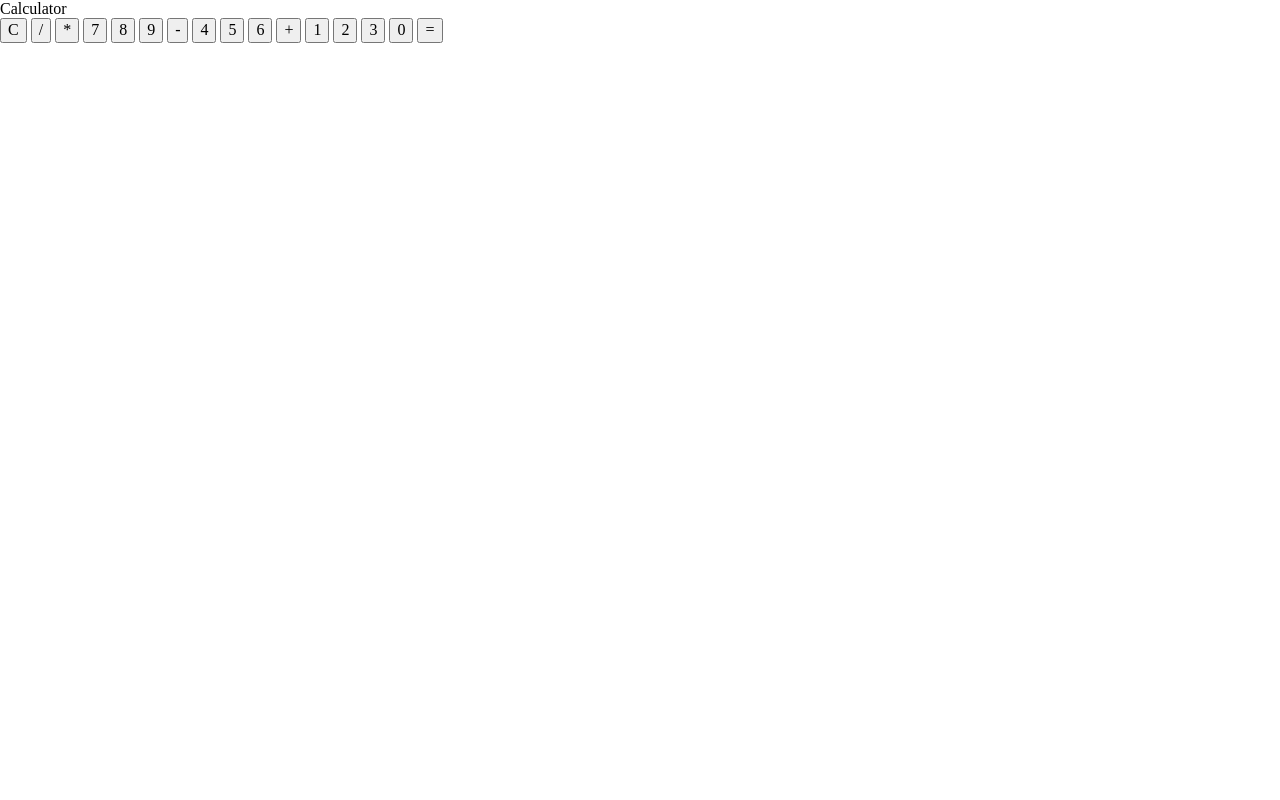
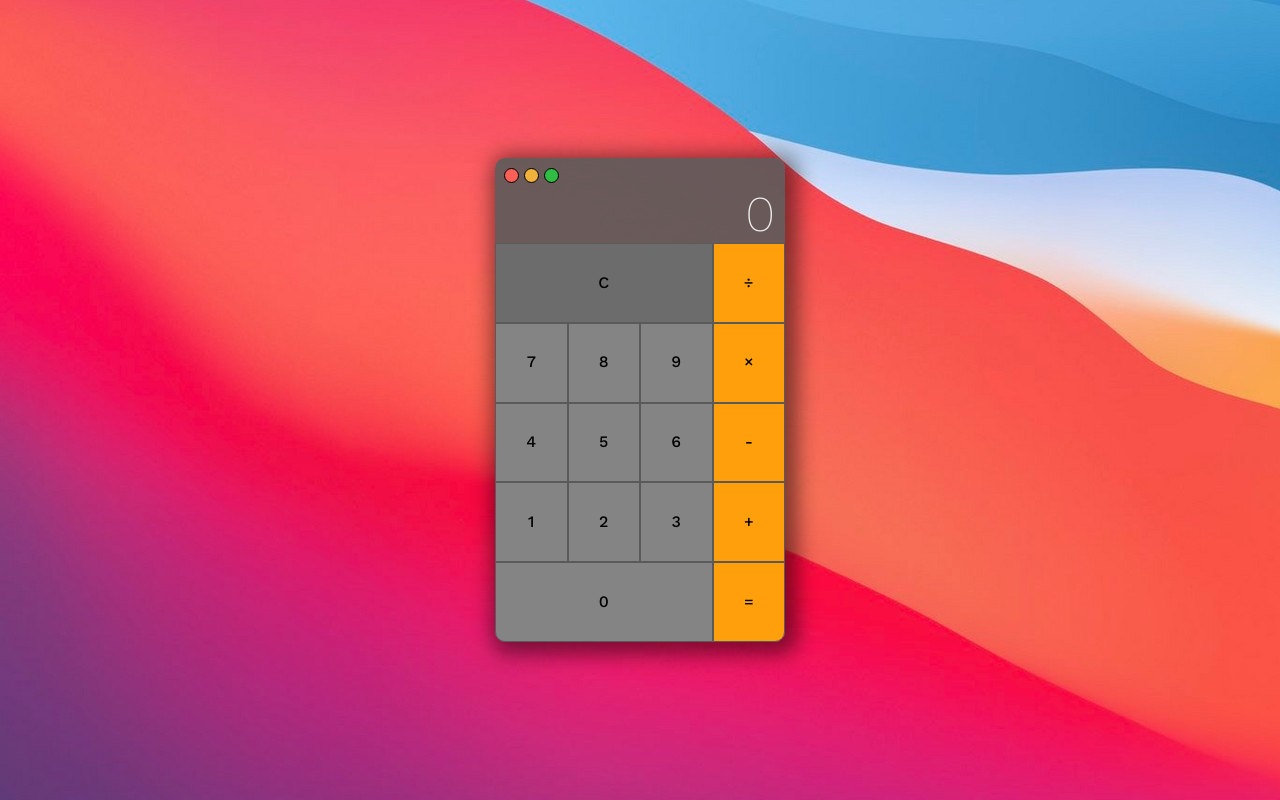
Before and after one commit to brunorcoelho/calculator, a plain HTML site: page index.html in a window 1280 px wide. Drawn offline with nearby package versions, Linux system fonts and the light colour scheme.

Commit message:
Added calculator CSS style

```diff
--- a/index.html
+++ b/index.html
@@ -11,26 +11,32 @@
   </head>
   <body>
     <div class="flex-container">
-      <div class="title">Calculator</div>
       <div class="calculator">
-        <div class="calculator-visor"></div>
+        <div class="calculator-visor">
+          <div class="control-buttons">
+            <button class="close"></button>
+            <button class="minimize"></button>
+            <button class="expand"></button>
+          </div>
+          <p class="result">0</p>
+        </div>
         <div class="calculator-buttons">
-          <button id="C">C</button>
-          <button id="divide">/</button>
-          <button id="multiply">*</button>
-          <button id="7">7</button>
-          <button id="8">8</button>
-          <button id="9">9</button>
-          <button id="subtract">-</button>
-          <button id="4">4</button>
-          <button id="5">5</button>
-          <button id="6">6</button>
-          <button id="add">+</button>
-          <button id="1">1</button>
-          <button id="2">2</button>
-          <button id="3">3</button>
-          <button id="0">0</button>
-          <button id="equals">=</button>
+          <button id="clear" class="clear">C</button>
+          <button id="divide" class="operation">÷</button>
+          <button id="seven" class="numbers">7</button>
+          <button id="eight" class="numbers">8</button>
+          <button id="nine" class="numbers">9</button>
+          <button id="multiply" class="operation">×</button>
+          <button id="four" class="numbers">4</button>
+          <button id="five" class="numbers">5</button>
+          <button id="six" class="numbers">6</button>
+          <button id="subtract" class="operation">-</button>
+          <button id="zero" class="numbers">0</button>
+          <button id="one" class="numbers">1</button>
+          <button id="two" class="numbers">2</button>
+          <button id="three" class="numbers">3</button>
+          <button id="add" class="operation">+</button>
+          <button id="equals" class="operation">=</button>
         </div>
       </div>
     </div>
--- a/style.css
+++ b/style.css
@@ -0,0 +1,116 @@
+@import url("https://fonts.googleapis.com/css2?family=Work+Sans:wght@100;200;300;500&display=swap");
+
+body {
+  font-family: "Work Sans", sans-serif;
+  height: 100vh;
+  background-image: url(./background.jpeg);
+}
+
+.flex-container {
+  display: flex;
+  flex-direction: column;
+  width: 100%;
+  height: 100%;
+  justify-content: center;
+  align-items: center;
+}
+
+.calculator {
+  width: 290px;
+  box-shadow: 5px 5px 20px 8px rgba(0, 0, 0, 0.47);
+  border-radius: 10px;
+}
+
+.calculator-visor {
+  background-color: rgba(90, 90, 90, 0.9);
+  display: flex;
+  flex-direction: column;
+  border-top-left-radius: 10px;
+  border-top-right-radius: 10px;
+}
+.control-buttons {
+  margin: 9px 0px 0px 9px;
+}
+.control-buttons button {
+  border-radius: 50%;
+  border: 0.1px solid black;
+  width: 15px;
+  height: 15px;
+  align-self: flex-start;
+  justify-self: start;
+}
+.close {
+  background-color: #fe5f57;
+}
+.minimize {
+  background-color: #f0b23d;
+}
+.expand {
+  background-color: #30bd44;
+}
+
+.result {
+  margin: 0;
+  align-self: flex-end;
+  margin: 0 10px 0px 0;
+  font-size: 50px;
+  color: #efefef;
+  font-family: "Work Sans", sans-serif;
+  font-weight: 200;
+}
+
+.calculator-buttons {
+  display: grid;
+  grid-template-columns: repeat(4, 1fr);
+  grid-template-rows: repeat(5, 1fr);
+  height: 399px;
+}
+
+.calculator-buttons button {
+  padding: 0;
+  border: 0.1px solid #5a5a5a;
+}
+
+.operation {
+  background-color: #ff9f0b;
+}
+
+.numbers {
+  background-color: #848484;
+}
+button:active.numbers {
+  background-color: #a6a6a6;
+}
+
+button:active.operation {
+  background-color: #ac6905;
+}
+
+#zero {
+  grid-area: 5 / 1 / 5 / 4;
+  border-bottom-left-radius: 10px;
+}
+
+.clear {
+  grid-area: 1 / 1 / 1 / 4;
+  background-color: #6c6c6c;
+}
+
+button:active.clear {
+  background-color: #a6a6a6;
+}
+button:active.close {
+  background-color: #fd8d85;
+}
+
+button:active.minimize {
+  background-color: #ffea5c;
+}
+
+button:active.expand {
+  background-color: #55f46d;
+}
+
+#equals {
+  border-bottom-right-radius: 10px;
+}
```
Also changed, not shown: background.jpeg (added).
